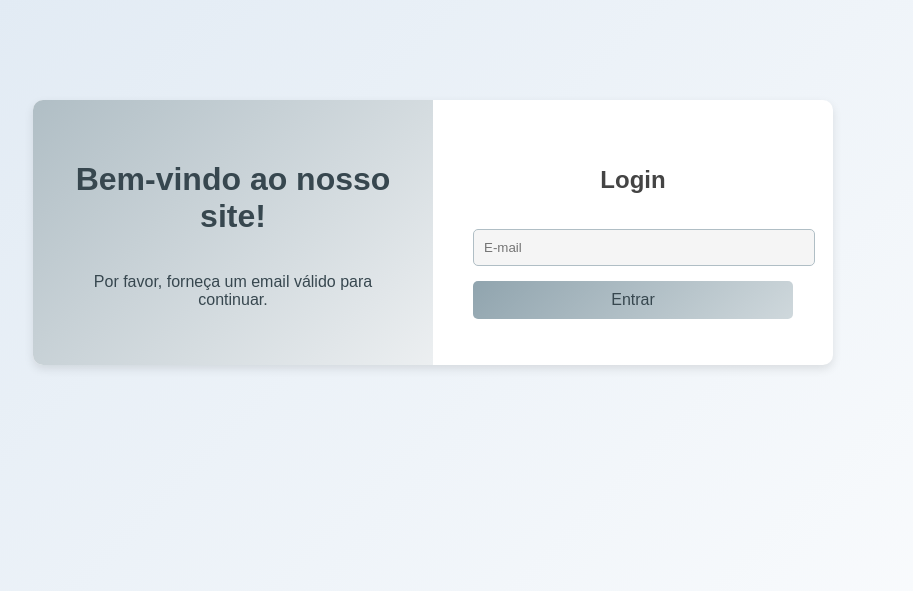
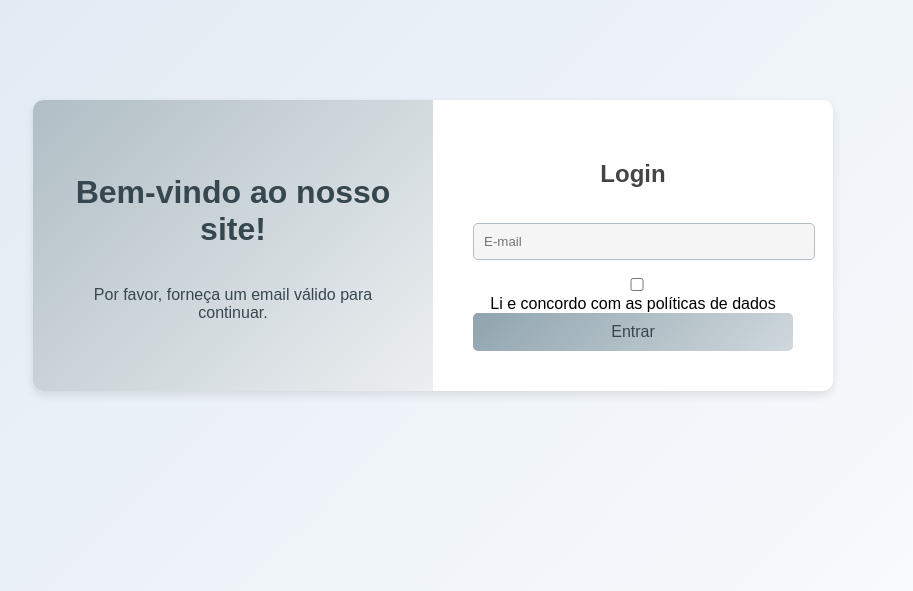
Before and after one commit to xnegx/Apps, a Django app: template home/templates/home/index.html in a window 1280 px wide. Shown: the top 591 px of the page, without its empty margins (207-1120 px from the left). Run offline with Django 5.2, Linux system fonts and the light colour scheme; the template is opened without the code that fills it, so the values that code supplies are empty; parts of the project's set-up code (start-up, migrations or seed data) failed here and were passed over; some libraries are stand-ins or nearby versions.

Commit message:
adiciona checkbox de validaçao de politica antes de entrar
Signed-off-by: Neg <negramones@gmail.com>

```diff
--- a/home/templates/home/index.html
+++ b/home/templates/home/index.html
@@ -12,9 +12,16 @@
             event.preventDefault(); // Evita o envio do formulário imediato
 
             var email = document.getElementById("email").value;
+            var checkbox = document.getElementById("politica");
             var regex = /^[^\s@]+@[^\s@]+\.[^\s@]+$/;
+
             if (!regex.test(email)) {
                 alert("Por favor, insira um e-mail válido.");
+                return false;
+            }
+
+            if (!checkbox.checked) {
+                alert("Você deve concordar com as políticas de dados para continuar.");
                 return false;
             }
 
@@ -25,6 +32,10 @@
                     document.getElementById("login-form").submit(); // Envia o formulário após obter o token
                 });
             });
+        }
+
+        function ativarBotao() {
+            document.getElementById("botao-entrar").disabled = !document.getElementById("politica").checked;
         }
     </script>
 </head>
@@ -41,8 +52,12 @@
                 <div class="input-group">
                     <input type="email" id="email" name="email" placeholder="E-mail" required>
                 </div>
+                <div class="checkbox-group">
+                    <input type="checkbox" id="politica" onchange="ativarBotao()">
+                    <label for="politica">Li e concordo com as políticas de dados</label>
+                </div>
                 <input type="hidden" name="recaptcha-token" id="recaptcha-token">
-                <button type="submit">Entrar</button>
+                <button type="submit" id="botao-entrar" disabled>Entrar</button>
             </form>
             {% if messages %}
                 <div class="messages">
--- a/home/urls.py
+++ b/home/urls.py
@@ -6,7 +6,6 @@ urlpatterns = [
     path('', views.home, name='home'),  # Rota para a página inicial
     path('apps/', views.apps_view, name='apps'),  # Página Apps (após login)
     path('logout/', auth_views.LogoutView.as_view(next_page='home'), name='logout'),  # Redireciona para a página inicial após o logout
-    path('signup/', views.signup_view, name='signup'),  # Rota para o cadastro
     path('csr_decoder/', views.csr_decoder, name='csr_decoder'), # Rota para o csr decoder
     path('header/', views.header, name='header'),# Rota para o header
     path("certificados/", views.certificate_views.listar_certificados, name="certificados"), # Rota para lista de certificados
```
Also changed, not shown: db.sqlite3.
